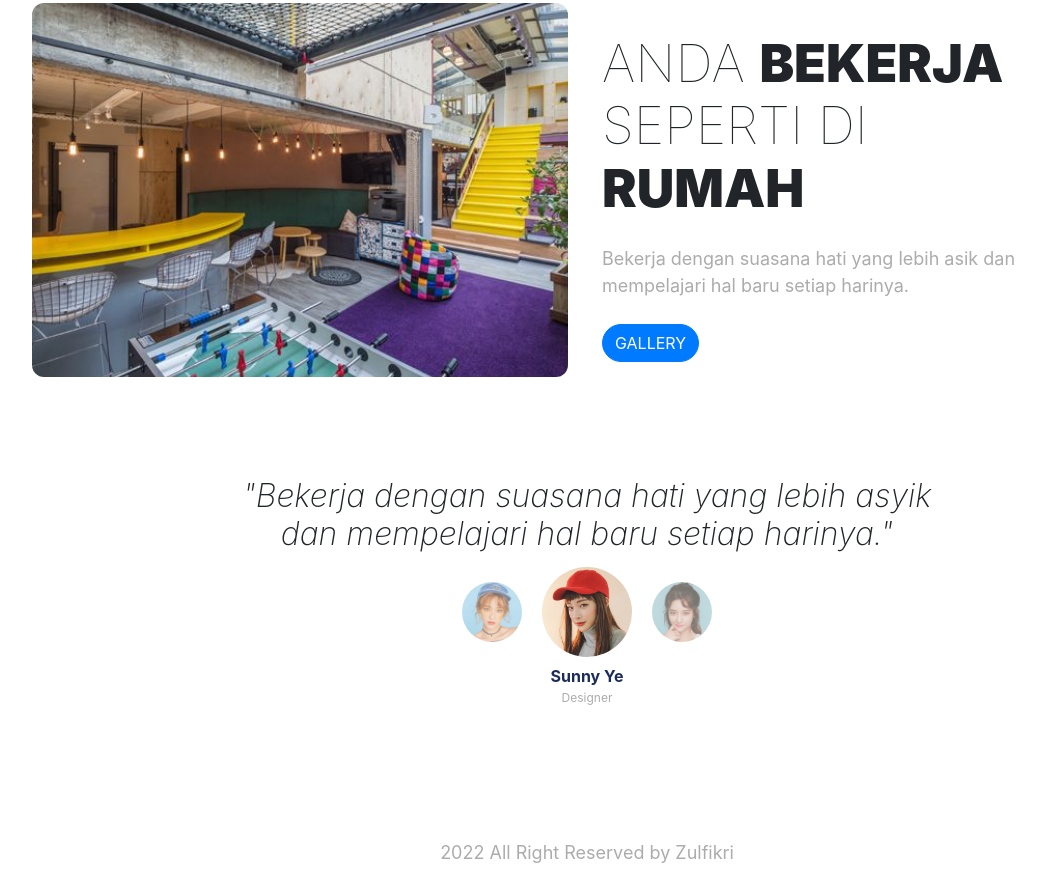
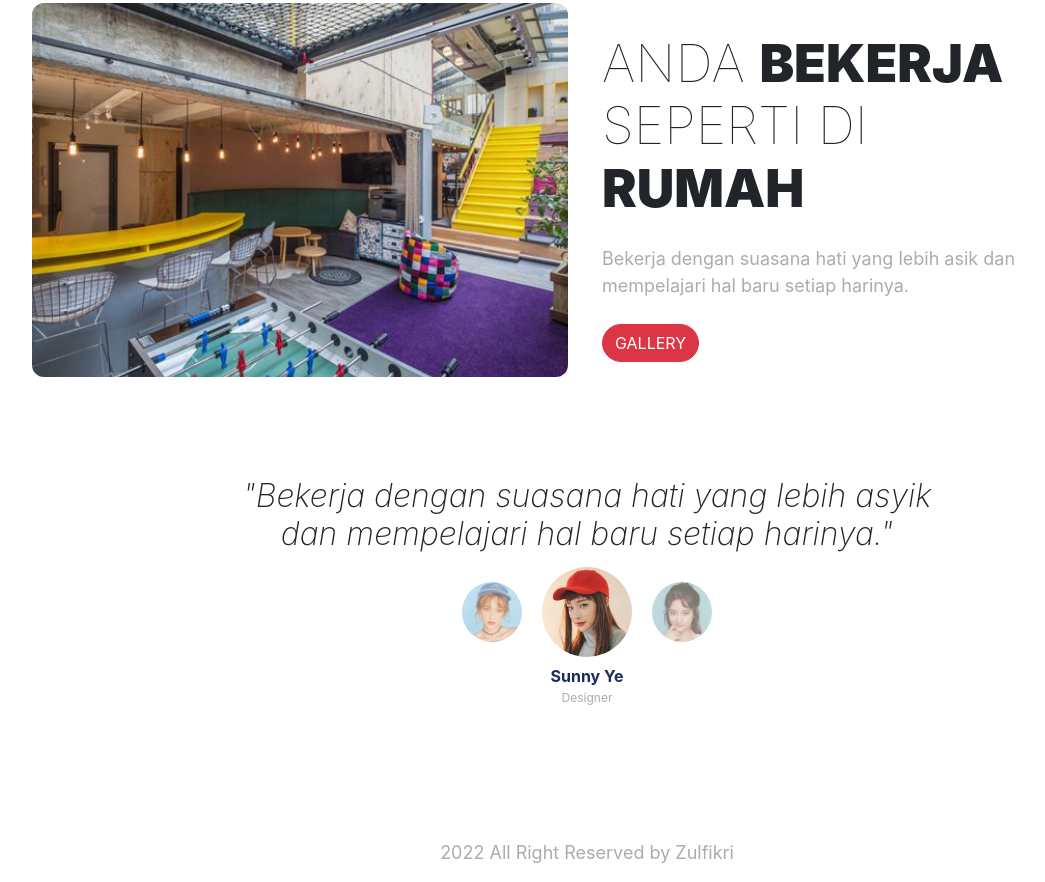
Before and after one commit to Zulfikri11/zul-landing, a plain HTML site: page index.html in a window 1280 px wide. Shown: the part 848-1730 px from the top of the page, without its empty margins (53-1098 px from the left). Drawn offline with nearby package versions, Linux system fonts and the light colour scheme; a web font is replaced by a local one.

Commit message:
mengubah warna tombol menjadi warna merah

```diff
--- a/index.html
+++ b/index.html
@@ -87,7 +87,7 @@
       <div class="col-lg-5">
         <h3>Anda <span>Bekerja</span> Seperti Di <span>Rumah</span></h3>
         <p>Bekerja dengan suasana hati yang lebih asik dan mempelajari hal baru setiap harinya.</p>
-        <a href="" class="btn btn-primary tombol">Gallery</a>
+        <a href="" class="btn btn-danger tombol">Gallery</a>
       </div>
     </div>
     <!-- akhir working space -->
```
